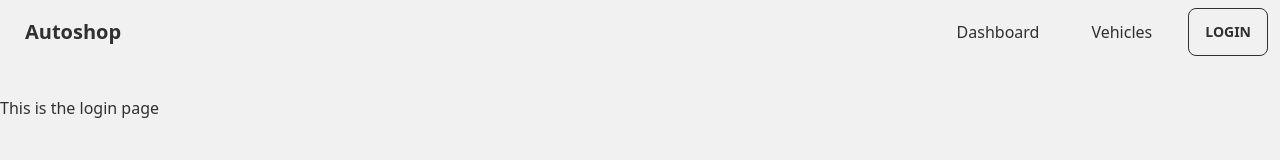
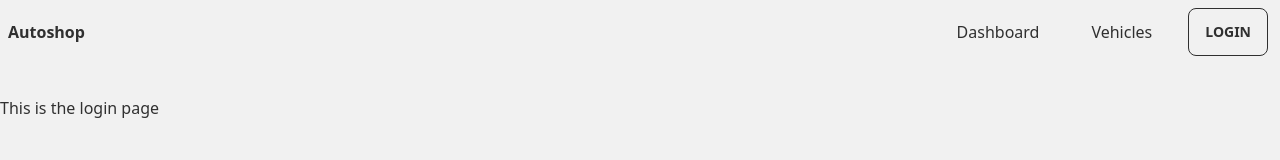
Before and after one commit to leanjunio/autoshop, a Next.js app: page /login in a window 1280 px wide. Shown: the top 160 px of the page. Built offline with nearby package versions, Linux system fonts and the light colour scheme; no server answers.

Commit message:
add email to navbar
easily figure out that there's a session

```diff
--- a/src/components/navbar.tsx
+++ b/src/components/navbar.tsx
@@ -1,13 +1,17 @@
+import { useSession } from "next-auth/react";
 import Link from "next/link";
 import AuthenticateButton from "./auth/authenticate-button";
 
 export default function Navbar() {
+  const { data: session } = useSession();
+
   return (
     <div className="navbar bg-base-100">
-      <div className="flex-1">
-        <Link className="btn btn-ghost normal-case text-xl" href="/">
+      <div className="flex-1 gap-x-5">
+        <Link className="font-bold normal-case" href="/">
           Autoshop
         </Link>
+        <p className="align-middle">{session?.user?.email}</p>
       </div>
       <div className="flex-none">
         <ul className="menu menu-horizontal px-1 space-x-5">
```
